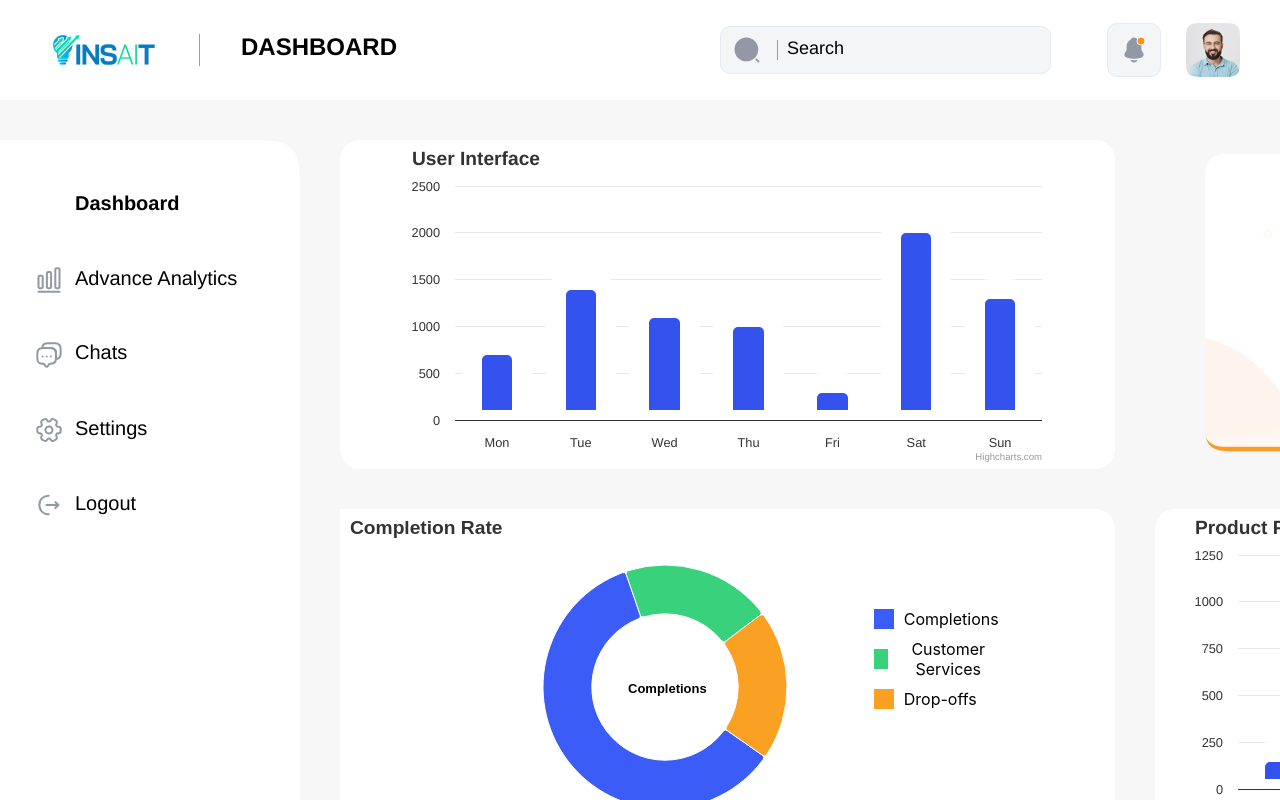
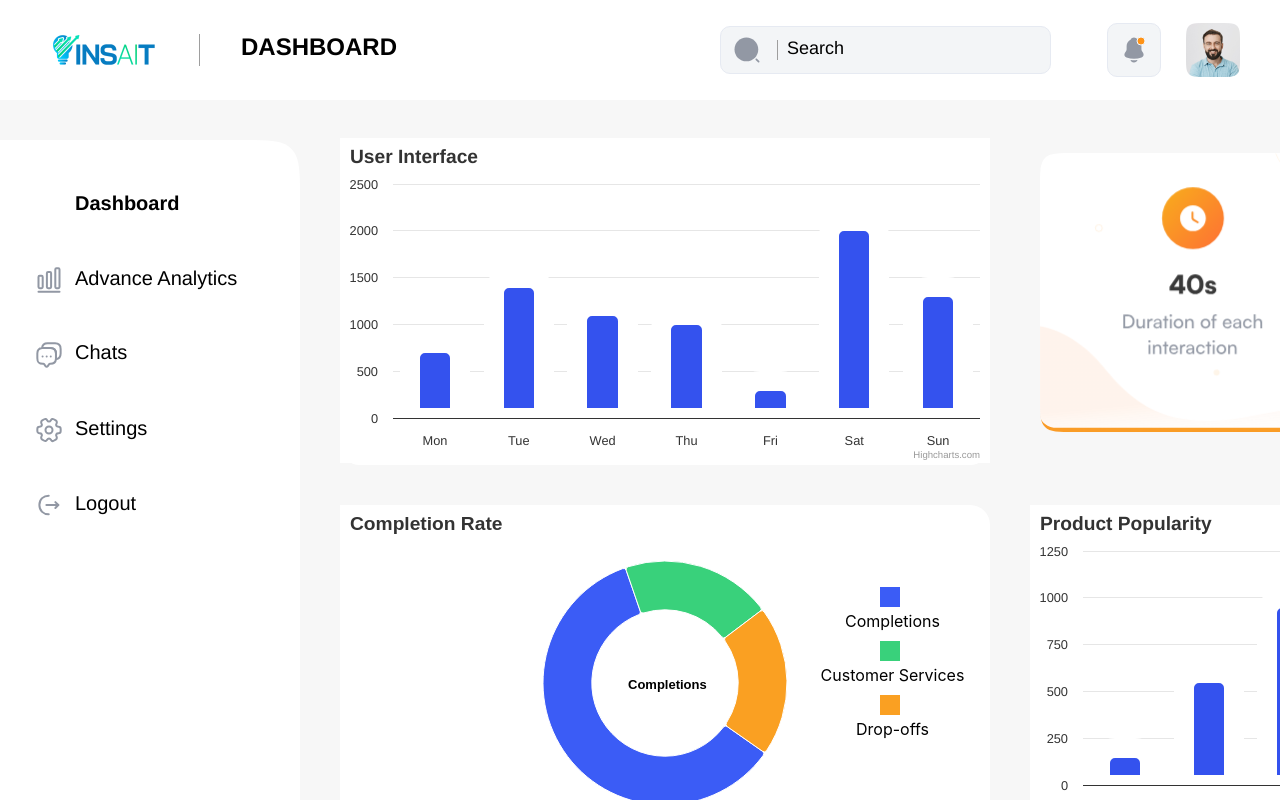
Before and after one commit to Itaybo89/task-figma, a React (Create React App) app: page / in a window 1280 px wide. Built offline with nearby package versions, Linux system fonts and the light colour scheme; grey boxes are pictures that could not be loaded.

Commit message:
laptop fix2

```diff
--- a/src/App.css
+++ b/src/App.css
@@ -7,15 +7,14 @@
 .App {
   text-align: center;
   height: 100%;
-  width: 100%;
   overflow: hidden;
+  min-width: 100%;
 }
 
 .App-logo {
   height: 40vmin;
   pointer-events: none;
 }
-
 
 .App-header {
   background-color: #282c34;
--- a/src/components/CompletionRate/FuncCompletionRate.css
+++ b/src/components/CompletionRate/FuncCompletionRate.css
@@ -1,46 +1,40 @@
-.container {
+.chart-container {
   display: flex;
+  align-items: center;
   justify-content: space-between;
-  width: 100%;
+  height: 325px;
+  width: 650px;
+  max-width: 1000px;
+  margin: 0 auto;
+}
+
+.chart {
+  flex: 0 0 auto;
+  width: 70%;
   height: 100%;
 }
 
-.chart {
-  flex: 1;
-  width: 70%;
+.legend {
+  flex: 0 0 auto;
+  width: 30%;
   height: 100%;
-  margin-left: 20px;
-}
-
-.legend {
-  width: 30%;
-  height: 80%;
-  margin-top: 100px;
-  position: relative;
-  right: 15%;
   display: flex;
   flex-direction: column;
-  align-items: start;
+  align-items: center;
+  justify-content: center;
+  text-align: center;
 }
 
 .legend-item {
-  display: flex;
-  align-items: center;
   margin-bottom: 10px;
 }
 
 .legend-color {
   width: 20px;
   height: 20px;
-  margin-right: 10px;
+  margin-right: 5px;
+  display: inline-block;
 }
 
-.tooltip-name {
-  color: #959aa6;
+.legend-text {
 }
-
-.tooltip-value {
-  font-weight: bold;
-  font-size: larger;
-  color: black;
-}
--- a/src/components/CompletionRate/FuncCompletionRate.jsx
+++ b/src/components/CompletionRate/FuncCompletionRate.jsx
@@ -78,7 +78,6 @@ const FuncCompletionRate = () => {
         },
       },
     },
-
     series: [
       {
         name: "Share",
@@ -90,15 +89,8 @@ const FuncCompletionRate = () => {
   };
 
   return (
-    <div
-      style={{
-        display: "flex",
-        justifyContent: "space-between",
-        height: "325",
-        width: "650",
-      }}
-    >
-      <div style={{ flex: 1, width: "100%", height: "100%" }}>
+    <div className="chart-container">
+      <div className="chart">
         <HighchartsReact
           highcharts={Highcharts}
           options={options}
--- a/src/components/ContentArea/contentArea.css
+++ b/src/components/ContentArea/contentArea.css
@@ -11,10 +11,8 @@
   grid-template-columns: 300px 1fr;
   gap: 40px;
   height: 100vh;
+  overflow: auto;
   width: 100vw;
-  box-sizing: border-box;
-  overflow-y: auto;
-  overflow-x: hidden;
 }
 
 .nav-up {
--- a/src/components/DurationIndicator/FuncDurationIndicator.jsx
+++ b/src/components/DurationIndicator/FuncDurationIndicator.jsx
@@ -4,8 +4,8 @@ function FuncDurationIndicator() {
   return (
     <svg
       xmlns="http://www.w3.org/2000/svg"
-      width="325"
-      height="325"
+      width="305"
+      height="305"
       fill="none"
       viewBox="0 0 355 325"
     >
--- a/src/components/MainDashboard/MainDashboard.css
+++ b/src/components/MainDashboard/MainDashboard.css
@@ -8,23 +8,18 @@
   display: grid;
   grid-template-columns: 1fr 1fr;
   grid-template-rows: 1fr, 1fr, 1fr;
-  height: 100%;
-  width: 100%;
+  height: 100vh;
   gap: 40px;
   padding-right: 40px;
-  overflow: hidden;
 }
 
 .dashboard-section {
   background-color: white !important;
-  border-radius: 10px;
   background-color: #f9f9f9;
   border-radius: 20px;
   display: flex;
-  justify-content: center;
-  align-items: center;
-  width: 750px;
-  height: 350px;
+  height: 325px !important;
+  z-index: 100;
 }
 
 .combined-indicators {
@@ -32,13 +27,11 @@
   display: flex;
   flex-direction: row;
   height: 325px;
-  width:650px;
+  margin-left: 0;
   gap: 20px;
-  margin-left: 40px;
 }
 
 .indicator {
-
   border-radius: 10px;
   display: flex;
   align-items: center;
@@ -49,12 +42,10 @@
 
 .duration-indicator {
   height: 100% !important;
-  width: 100% !important;
 }
 
 .queries-indicator {
   height: 100% !important;
-  width: 100% !important;
 }
 
 .group-1,
--- a/src/components/NavigationSidebar/NavigationSidebar.css
+++ b/src/components/NavigationSidebar/NavigationSidebar.css
@@ -1,6 +1,6 @@
 .box .group {
   background-image: url(../../../static/img/rectangle-5.svg);
-  background-size: 100% 100%;
+  background-size: 100%;
   height: 940px;
   left: 0;
   position: sticky;
--- a/src/components/QueriesIndicator/FuncQueriesIndicator.jsx
+++ b/src/components/QueriesIndicator/FuncQueriesIndicator.jsx
@@ -2,15 +2,13 @@ import React from "react";
 
 function FuncQueriesIndicator() {
   return (
-
     <svg
-    xmlns="http://www.w3.org/2000/svg"
-    width="325"
-    height="325"
-    fill="none"
-    viewBox="0 0 355 325"
-  >
-
+      xmlns="http://www.w3.org/2000/svg"
+      width="305"
+      height="305"
+      fill="none"
+      viewBox="0 0 355 325"
+    >
       <mask id="path-1-inside-1_37_4095" fill="#fff">
         <path d="M0 40C0 21.144 0 11.716 5.858 5.858 11.716 0 21.144 0 40 0h275c18.856 0 28.284 0 34.142 5.858C355 11.716 355 21.144 355 40v245c0 18.856 0 28.284-5.858 34.142C343.284 325 333.856 325 315 325H40c-18.856 0-28.284 0-34.142-5.858C0 313.284 0 303.856 0 285V40z"></path>
       </mask>
--- a/src/components/UpperSidebar/UpperSidebar.css
+++ b/src/components/UpperSidebar/UpperSidebar.css
@@ -3,7 +3,7 @@
   display: flex;
   justify-content: center;
   height: 100px;
-  width: 100vw !important;
+  width: 100%;
 }
 
 .overview .div {
--- a/src/components/UserInteractionsChart/FuncUserInteractionsChart.jsx
+++ b/src/components/UserInteractionsChart/FuncUserInteractionsChart.jsx
@@ -34,7 +34,6 @@ const FuncUserInteractionsChart = () => {
     },
     plotOptions: {
       column: {
-
         pointPadding: 0,
         groupPadding: 0.2,
         borderWidth: 20,
@@ -59,7 +58,10 @@ const FuncUserInteractionsChart = () => {
   };
 
   return (
-    <div id="popularity-div" style={{ height: "325", width: "650" }}>
+    <div
+      id="popularity-div"
+      style={{ height: "325", width: "650", zIndex: "9999" }}
+    >
       <HighchartsReact
         highcharts={Highcharts}
         options={options}
--- a/src/index.css
+++ b/src/index.css
@@ -7,7 +7,7 @@
 html,
 body {
   height: 100vh;
-  width: 100vw;
+  width: 100%;
 }
 
 body {
@@ -25,6 +25,6 @@ code {
 }
 
 #root {
-  height: 100vh;
   width: 100%;
+  height: 100%;
 }
```
